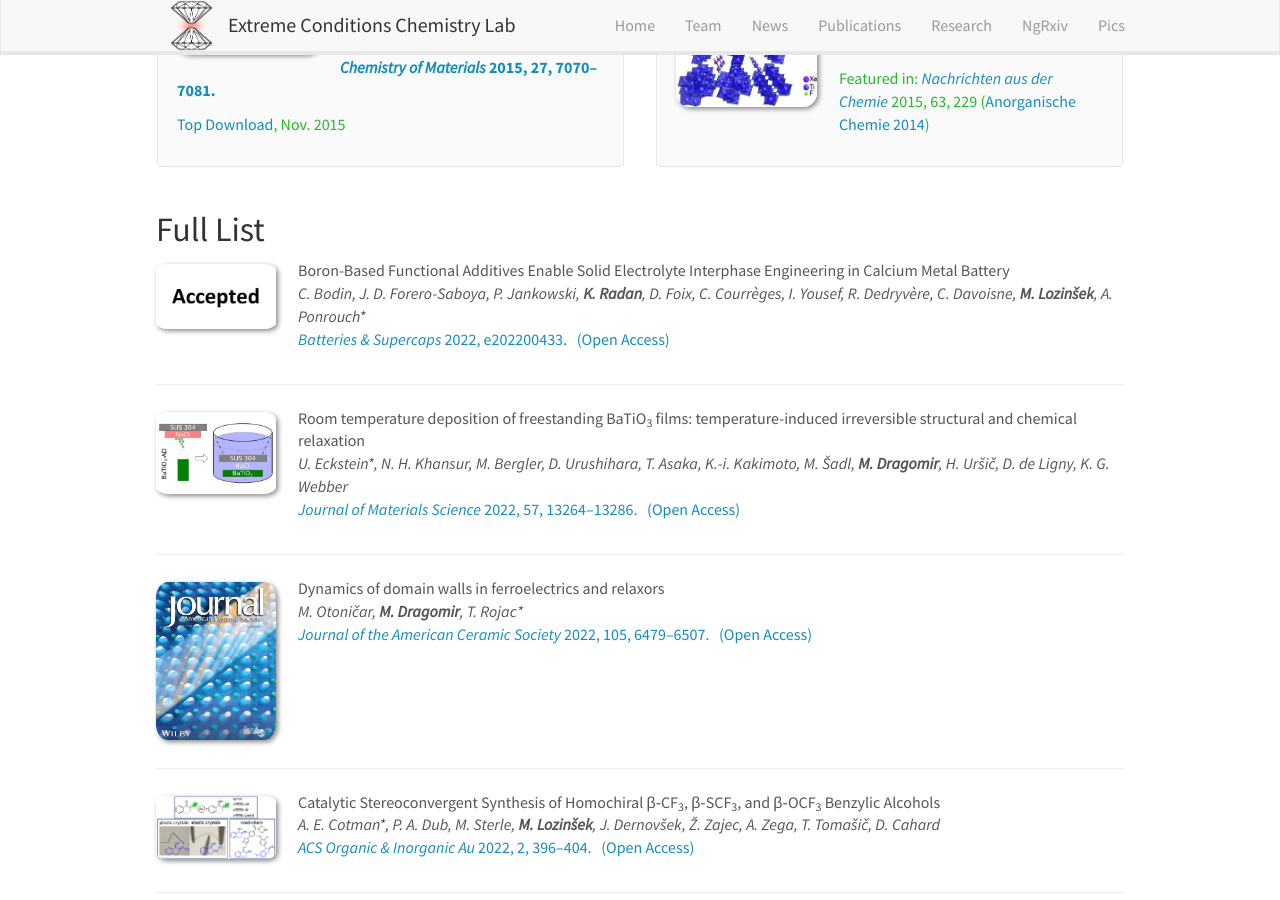
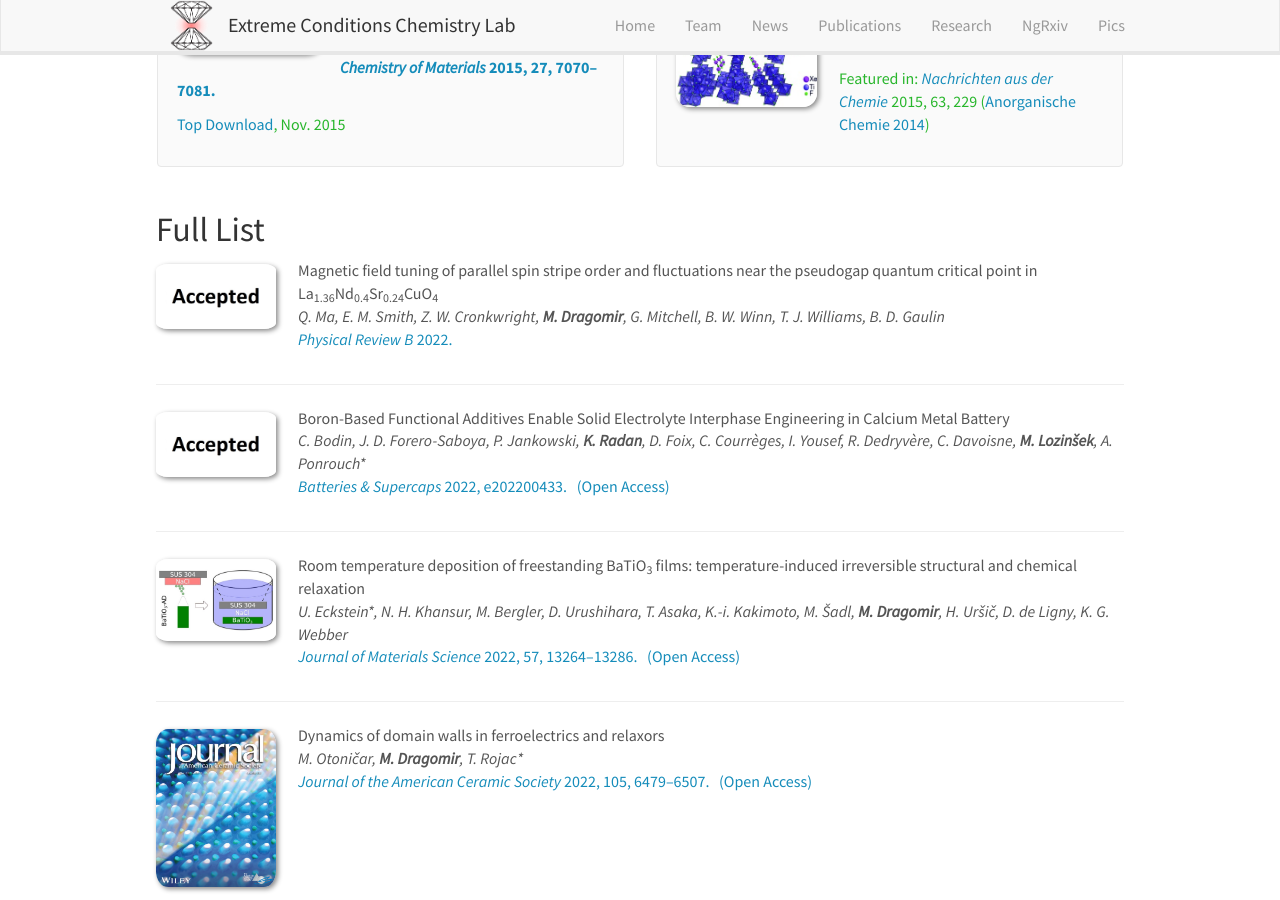
Before and after one commit to eccl-jsi/eccl-jsi.github.io, a Jekyll site: the page built from _pages/publications.md, in a window 1280 px wide and 900 px high, scrolled down 1353 px. Built offline with Jekyll 4.4.1, drawn with Linux system fonts in a browser that asks for light colours; nearby versions of some CDN libraries.

Commit message:
Update publist.yml

```diff
--- a/_data/publist.yml
+++ b/_data/publist.yml
@@ -1,4 +1,13 @@
 ---
+-
+  authors: "Q. Ma, E. M. Smith, Z. W. Cronkwright, <b>M. Dragomir</b>, G. Mitchell, B. W. Winn, T. J. Williams, B. D. Gaulin"
+  description: ""
+  highlight: 0
+  image: Accepted.jpg
+  link:
+    display: "<i>Physical Review B</i> 2022."
+    url: "https://journals.aps.org/prb/accepted/0f077Od7E4c1404912668a37282ac7d23fbe4d80a"
+  title: "Magnetic field tuning of parallel spin stripe order and fluctuations near the pseudogap quantum critical point in La<sub>1.36</sub>Nd<sub>0.4</sub>Sr<sub>0.24</sub>CuO<sub>4</sub>"
 -
   authors: "C. Bodin, J. D. Forero-Saboya, P. Jankowski, <b>K. Radan</b>, D. Foix, C. Courrèges, I. Yousef, R. Dedryvère, C. Davoisne, <b>M. Lozinšek</b>, A. Ponrouch*"
   description: ""
```
